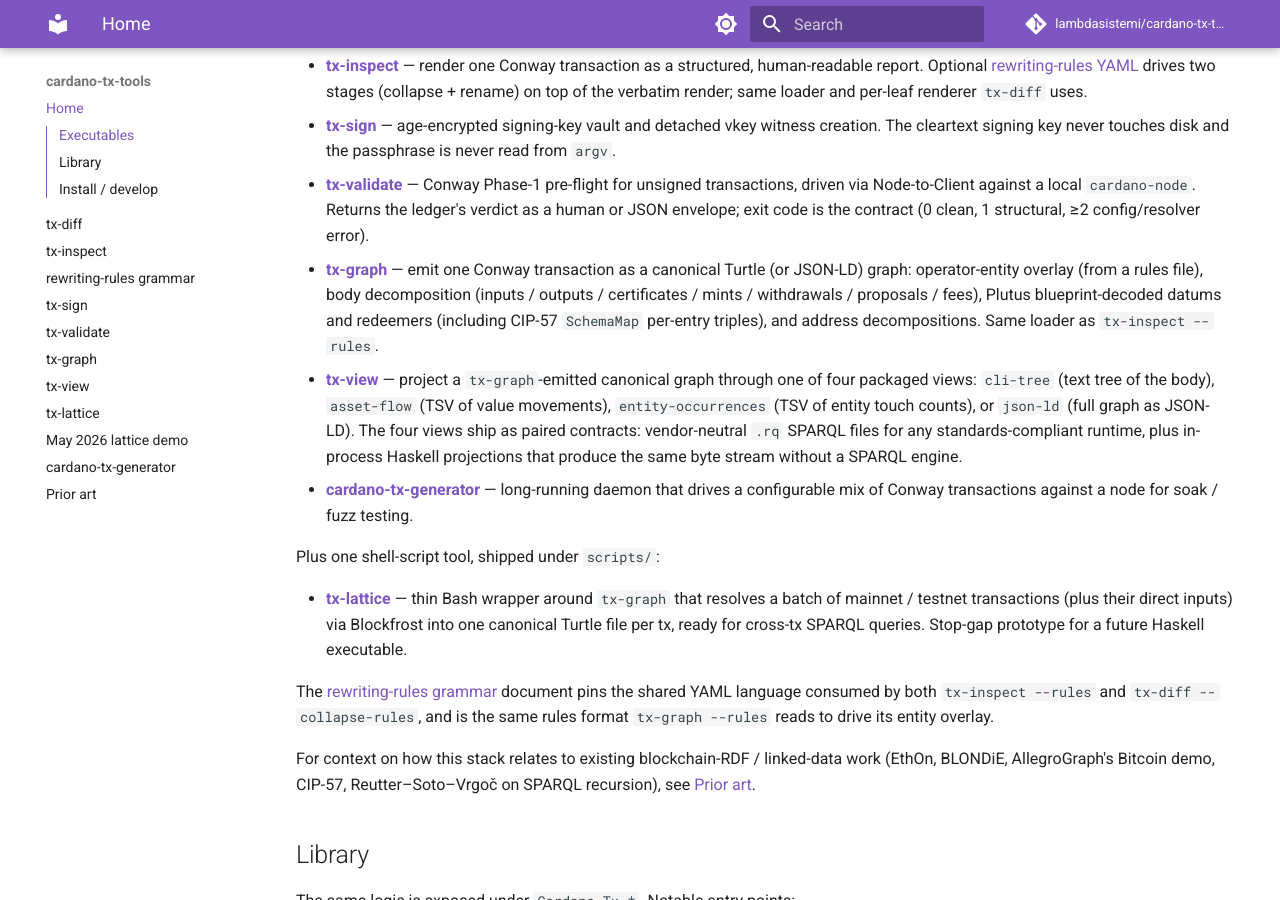
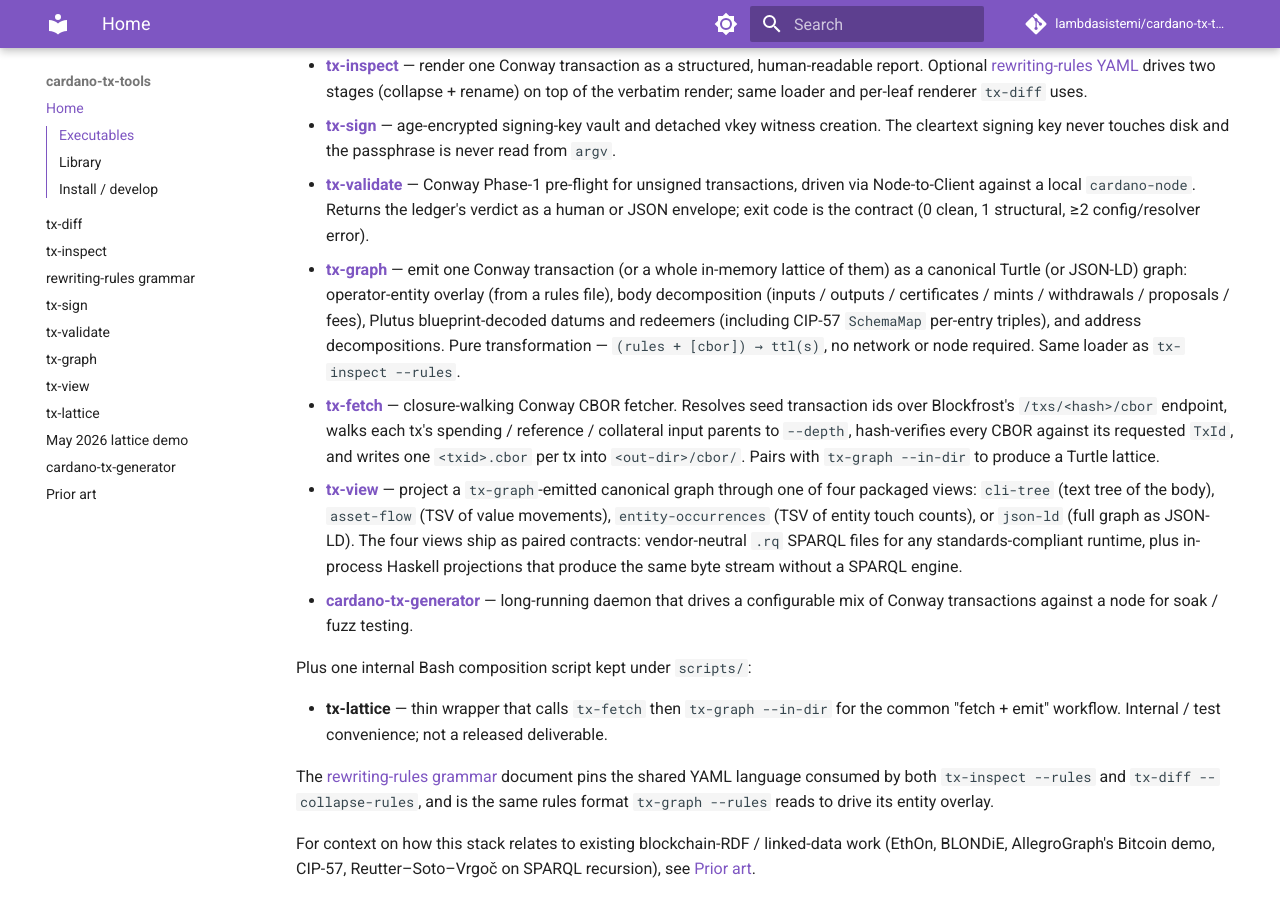
Before and after one commit to lambdasistemi/cardano-tx-tools, an MkDocs documentation site: the page built from docs/index.md, in a window 1280 px wide and 900 px high, scrolled down 302 px. Built offline with MkDocs 1.6.1 and Material for MkDocs 9.7.7, drawn with Linux system fonts in a browser that asks for light colours; comment, search, counter and statistics services are not loaded.

Commit message:
feat(release): wire tx-fetch as a first-class released deliverable
The Haskell tx-fetch exe shipped in the previous commit was only
half-wired: it built locally but the release pipeline didn't enumerate
it, README didn't mention it, no CHANGELOG entry, no docs page. Per
the project constitution rule ("every new exe must appear wherever a
canonical peer appears"), wire it everywhere:

CI / release matrices
  .github/workflows/release.yml             — Linux release + dev tags
  .github/workflows/darwin-release.yml      — Darwin Homebrew formula
  .github/workflows/darwin-dev-homebrew.yml — Darwin dev tap

Build / smoke
  nix/checks.nix — tx-fetch peer next to tx-graph in the smoke list

Operator docs
  README.md       — 7-tool table row + brew formula list + worked
                    workflow example + executable substitution list
  CHANGELOG.md    — Unreleased entry citing #115 (tx-fetch) and #114
                    (tx-graph collapse)
  docs/index.md   — tx-fetch bullet point under the released-tools list
  docs/tx-fetch.md (new) — full operator page mirroring docs/tx-graph.md
                    shape: --help block, env, output layout, hash
                    verification, resumability, worked workflow, exit
                    codes

Cleanup
  docs/tx-lattice.md — deleted. The bash scripts/tx-lattice is now
                    internal-only (test / dev convenience), per the
                    "tx-lattice is not a released deliverable" call.
                    docs/index.md de-links it accordingly.

Verified: 6/6 flake checks green locally (692 unit + 10 e2e +
12 tx-validate-unit + 64 tx-generator-unit + build + lint, 0 failures).

```diff
--- a/docs/index.md
+++ b/docs/index.md
@@ -21,13 +21,22 @@ executables plus the Haskell library that backs them.
   `cardano-node`. Returns the ledger's verdict as a human or JSON
   envelope; exit code is the contract (0 clean, 1 structural, ≥2
   config/resolver error).
-- [**tx-graph**](tx-graph.md) — emit one Conway transaction as a
-  canonical Turtle (or JSON-LD) graph: operator-entity overlay
-  (from a rules file), body decomposition (inputs / outputs /
-  certificates / mints / withdrawals / proposals / fees), Plutus
-  blueprint-decoded datums and redeemers (including CIP-57
-  `SchemaMap` per-entry triples), and address decompositions.
-  Same loader as `tx-inspect --rules`.
+- [**tx-graph**](tx-graph.md) — emit one Conway transaction (or a
+  whole in-memory lattice of them) as a canonical Turtle (or
+  JSON-LD) graph: operator-entity overlay (from a rules file),
+  body decomposition (inputs / outputs / certificates / mints /
+  withdrawals / proposals / fees), Plutus blueprint-decoded datums
+  and redeemers (including CIP-57 `SchemaMap` per-entry triples),
+  and address decompositions. Pure transformation —
+  `(rules + [cbor]) → ttl(s)`, no network or node required. Same
+  loader as `tx-inspect --rules`.
+- [**tx-fetch**](tx-fetch.md) — closure-walking Conway CBOR
+  fetcher. Resolves seed transaction ids over Blockfrost's
+  `/txs/<hash>/cbor` endpoint, walks each tx's spending /
+  reference / collateral input parents to `--depth`, hash-verifies
+  every CBOR against its requested `TxId`, and writes one
+  `<txid>.cbor` per tx into `<out-dir>/cbor/`. Pairs with
+  `tx-graph --in-dir` to produce a Turtle lattice.
 - [**tx-view**](tx-view.md) — project a `tx-graph`-emitted
   canonical graph through one of four packaged views:
   `cli-tree` (text tree of the body), `asset-flow` (TSV of value
@@ -40,13 +49,11 @@ executables plus the Haskell library that backs them.
   daemon that drives a configurable mix of Conway transactions
   against a node for soak / fuzz testing.
 
-Plus one shell-script tool, shipped under `scripts/`:
+Plus one internal Bash composition script kept under `scripts/`:
 
-- [**tx-lattice**](tx-lattice.md) — thin Bash wrapper around
-  `tx-graph` that resolves a batch of mainnet / testnet transactions
-  (plus their direct inputs) via Blockfrost into one canonical
-  Turtle file per tx, ready for cross-tx SPARQL queries. Stop-gap
-  prototype for a future Haskell executable.
+- **tx-lattice** — thin wrapper that calls `tx-fetch` then
+  `tx-graph --in-dir` for the common "fetch + emit" workflow.
+  Internal / test convenience; not a released deliverable.
 
 The [rewriting-rules grammar](rewriting-rules.md) document pins
 the shared YAML language consumed by both `tx-inspect --rules`
```
Also changed, not shown: CHANGELOG.md (+2 -0 lines), README.md (+10 -5 lines), docs/tx-fetch.md (added, +103 -0 lines), docs/tx-lattice.md (deleted, +0 -231 lines), 4 other files.
